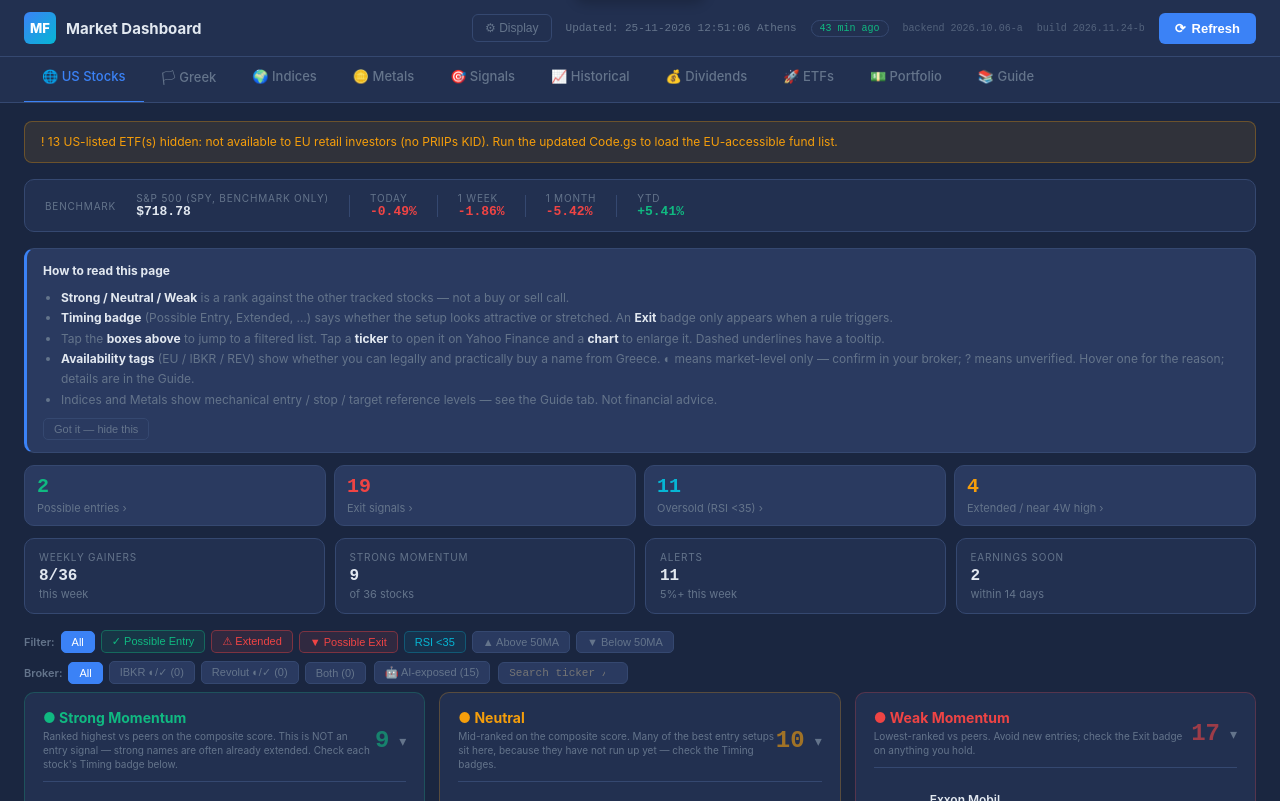
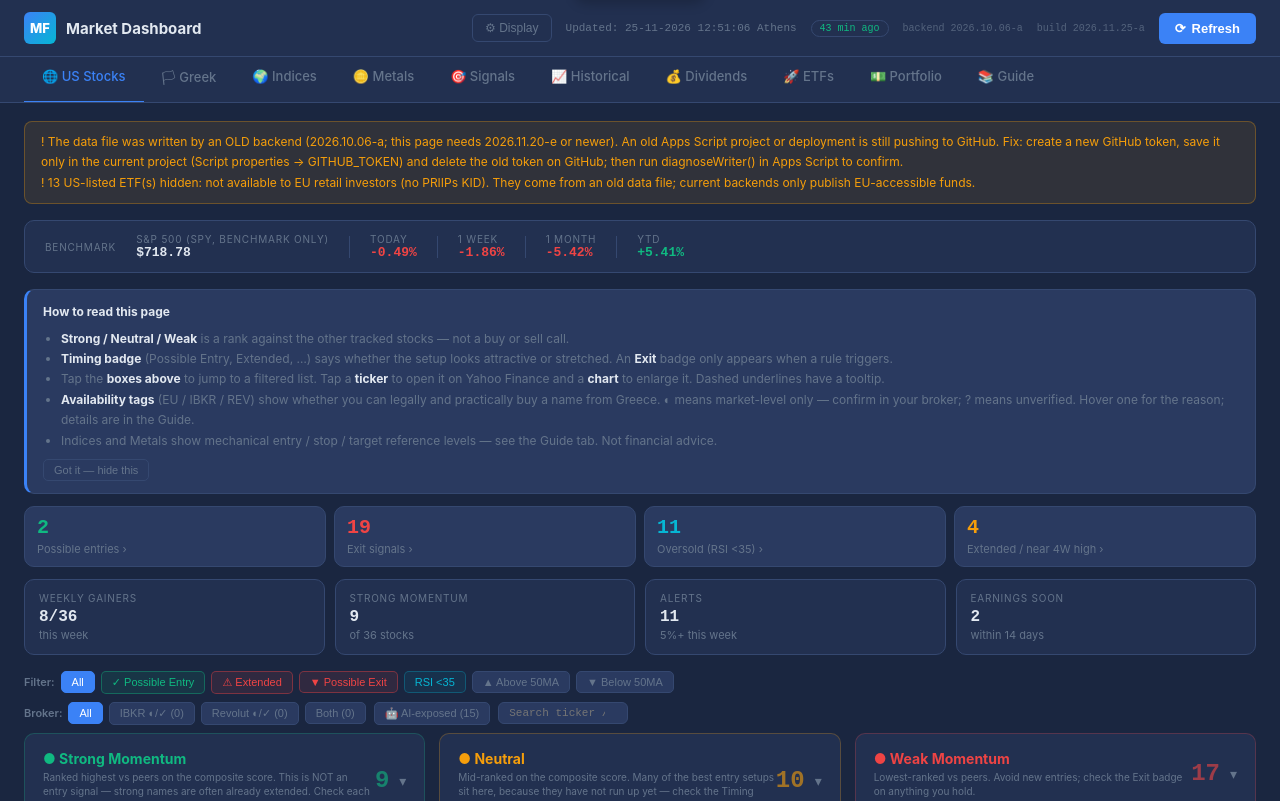
Before and after one commit to m-friz/market-dashboard, a plain HTML site: page index.html in a window 1280 px wide. Shown: the top 801 px of the page. Drawn offline with Linux system fonts and the light colour scheme.

Commit message:
Update index.html

```diff
--- a/index.html
+++ b/index.html
@@ -2667,7 +2667,7 @@ var D = null;
 var sorts = { action: { f:'pct_1w', d:'desc' }, hist: { f:'pct_ytd', d:'desc' } };
 var DATA_URL = 'https://raw.githubusercontent.com/m-friz/market-dashboard/main/data.json';
 // GAS endpoint — set this to your deployed GAS web app URL
-var GAS_URL  = 'https://script.google.com/macros/s/AKfycbwcgpZ4Gb6PZtcovMTBJir5S4J3TXRqPpkZnGKFo67HWWH1Fmxto4u02p4rxk6w_wnz9w/exec';
+var GAS_URL  = 'https://script.google.com/macros/s/AKfycbxkKmF2xMLEO8D5jlx0ncWmsqhBC9-7c-FsdniLsYjk2Gqzl9yfG28EzYXSVuZ5m0OD/exec';
 
 // Tab switching
 function switchTab(name) {
@@ -2926,13 +2926,28 @@ function setAccessFilter(v) {
 }
 // A data file written before this update still contains the 13 US-listed ETFs.
 // EU retail investors cannot buy them (no PRIIPs KID), so hide them and say why.
+// The oldest backend this page is designed for (EU-aware: UCITS ETFs, access tags).
+// A data file written by anything older means an OLD Apps Script project or
+// deployment is still pushing to GitHub — say so, with the exact remedy.
+var MIN_BACKEND = '2026.11.20-e';
+function flagStaleBackend(data) {
+  if (!data || data._staleChecked) return;
+  data._staleChecked = true;
+  var v = data.codeVersion || '';
+  var valid = /^\d{4}\.\d{2}\.\d{2}-[a-z]$/.test(v);
+  if (valid && v >= MIN_BACKEND) return;
+  data.warnings = (data.warnings || []).concat(['The data file was written by an OLD backend (' + (v || 'unversioned') +
+    '; this page needs ' + MIN_BACKEND + ' or newer). An old Apps Script project or deployment is still pushing to GitHub. ' +
+    'Fix: create a new GitHub token, save it only in the current project (Script properties \u2192 GITHUB_TOKEN) and delete the old token on GitHub; ' +
+    'then run diagnoseWriter() in Apps Script to confirm.']);
+}
 function applyEuEligibility(data) {
   if (!data || data._euNorm) return;
   data._euNorm = true;
   var etfs = data.etfs || [];
   var keep = etfs.filter(function(e){ return e.access ? e.access.e !== 'n' : e.currency === 'EUR'; });
   if (keep.length !== etfs.length) {
-    data.warnings = (data.warnings || []).concat([(etfs.length - keep.length) + ' US-listed ETF(s) hidden: not available to EU retail investors (no PRIIPs KID). Run the updated Code.gs to load the EU-accessible fund list.']);
+    data.warnings = (data.warnings || []).concat([(etfs.length - keep.length) + ' US-listed ETF(s) hidden: not available to EU retail investors (no PRIIPs KID). They come from an old data file; current backends only publish EU-accessible funds.']);
     data.etfs = keep;
   }
 }
@@ -4034,6 +4049,7 @@ function renderAll(data) {
   var gc=document.getElementById('greek-content'); if(gc) gc.style.display='block';
   var ec2=document.getElementById('etf-content'); if(ec2) ec2.style.display='block';
 
+  flagStaleBackend(data);
   applyEuEligibility(data);
   var wb = document.getElementById('warning-banner');
   var ws = data.warnings || [];
@@ -4344,7 +4360,7 @@ document.addEventListener('DOMContentLoaded', function() {
 // IMPORTANT: sw.js must use the SAME string in its cache name, or the
 // service worker will keep serving the previous index.html regardless of
 // what is on GitHub Pages.
-var APP_VERSION = '2026.11.24-b';
+var APP_VERSION = '2026.11.25-a';
 
 (function showVersion() {
   var el = document.getElementById('app-version');
```
